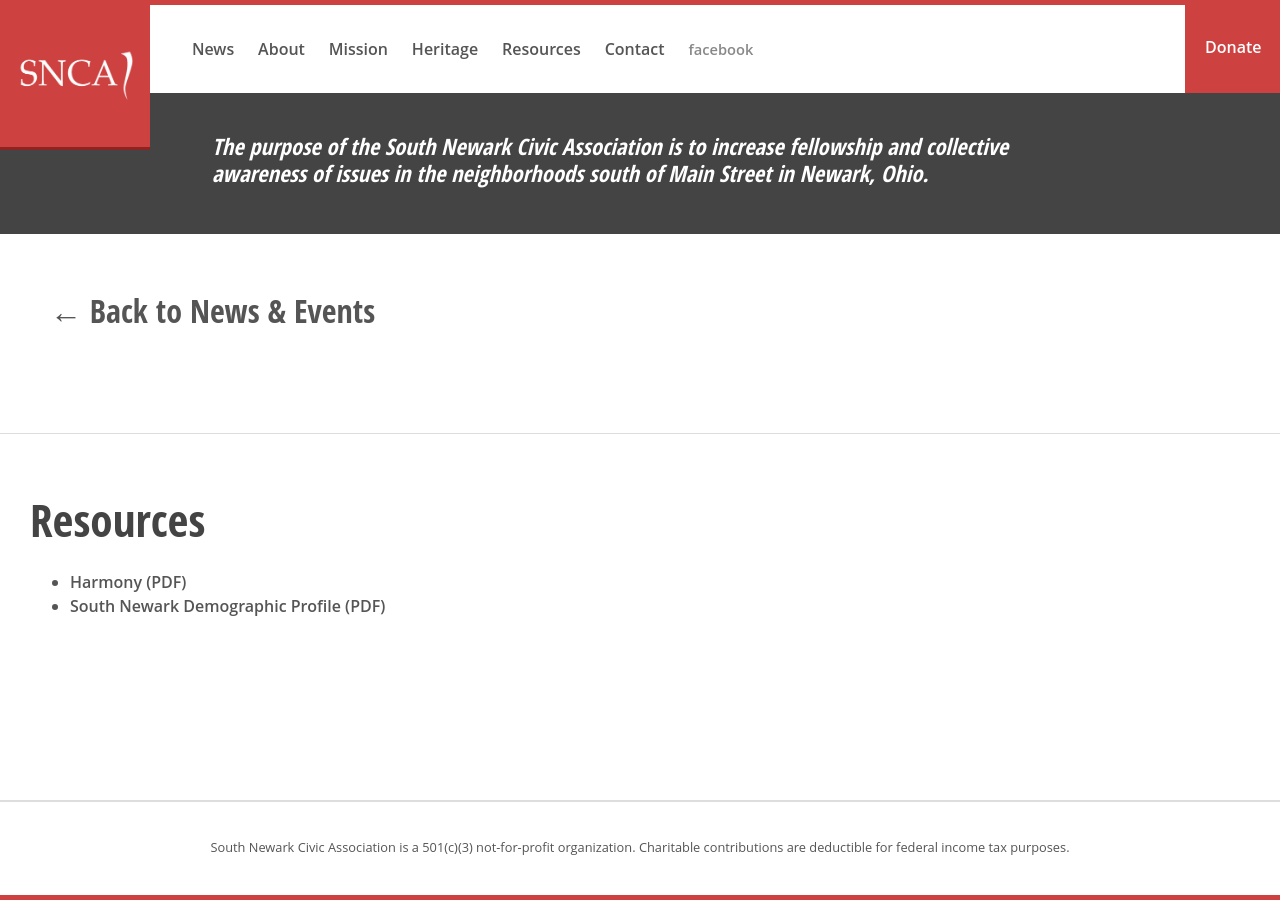
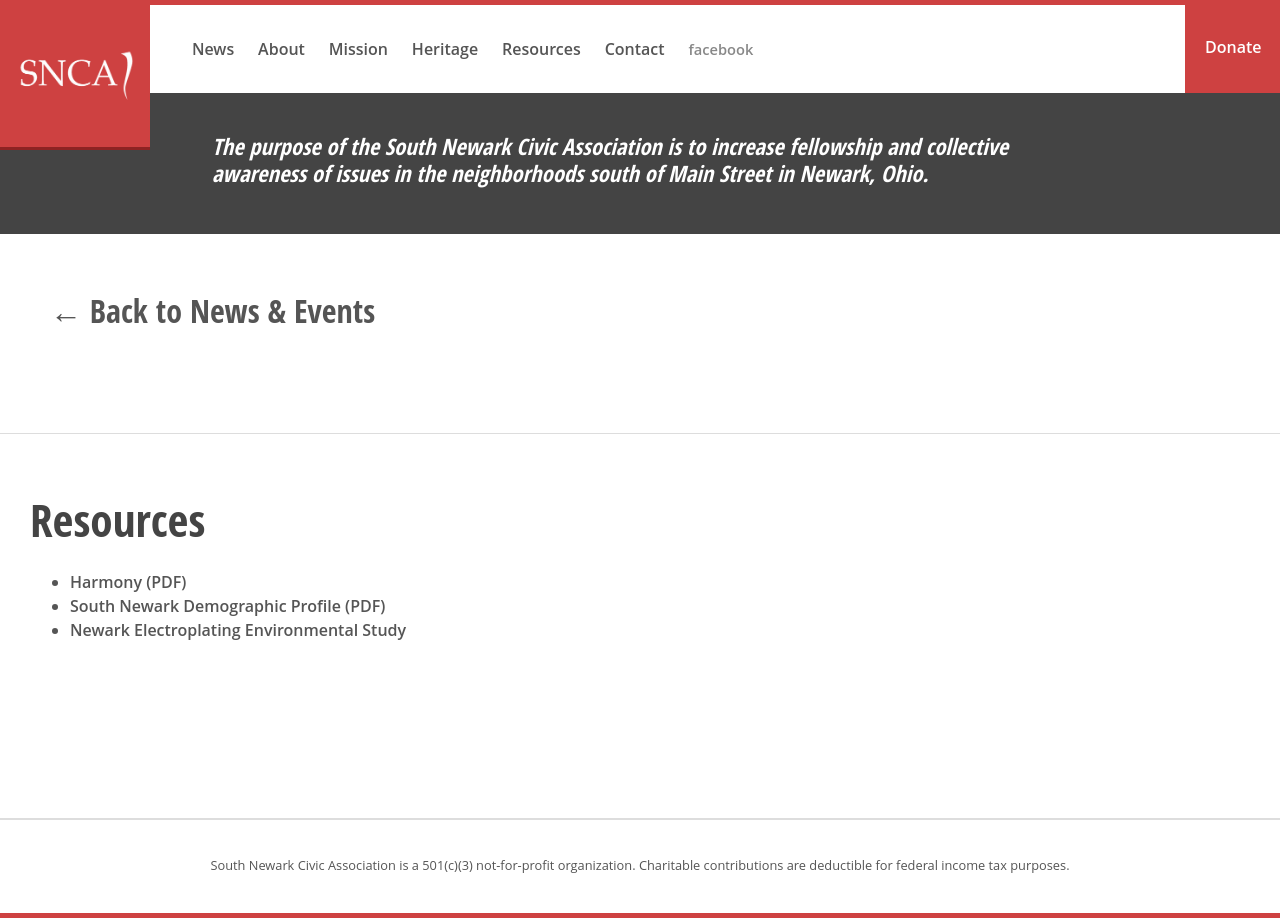
Before and after one commit to jeremyeblake/mysouthnewark, a Jekyll site: the page built from _posts/resources/2013-4-08-downloads.md, in a window 1280 px wide. Built offline with Jekyll 4.4.1, drawn with Linux system fonts in a browser that asks for light colours; Markdown is read by kramdown in place of the engine named in the settings.

Commit message:
Updated 2013-4-08-downloads.md

```diff
--- a/_posts/resources/2013-4-08-downloads.md
+++ b/_posts/resources/2013-4-08-downloads.md
@@ -1,9 +1,10 @@
 ---
 layout: blog
 category: resources
-title: "Resources"
+title: Resources
 published: true
 ---
 
 * [Harmony (PDF)](/public/downloads/harmony.pdf)
 * [South Newark Demographic Profile (PDF)](/public/downloads/SouthNewarkDemographicProfile.pdf)
+* [Newark Electroplating Environmental Study](https://drive.google.com/file/d/0Bx_PqMuyZVIyR0FfRjJ5RW9MZUk/view?usp=sharing)
```
